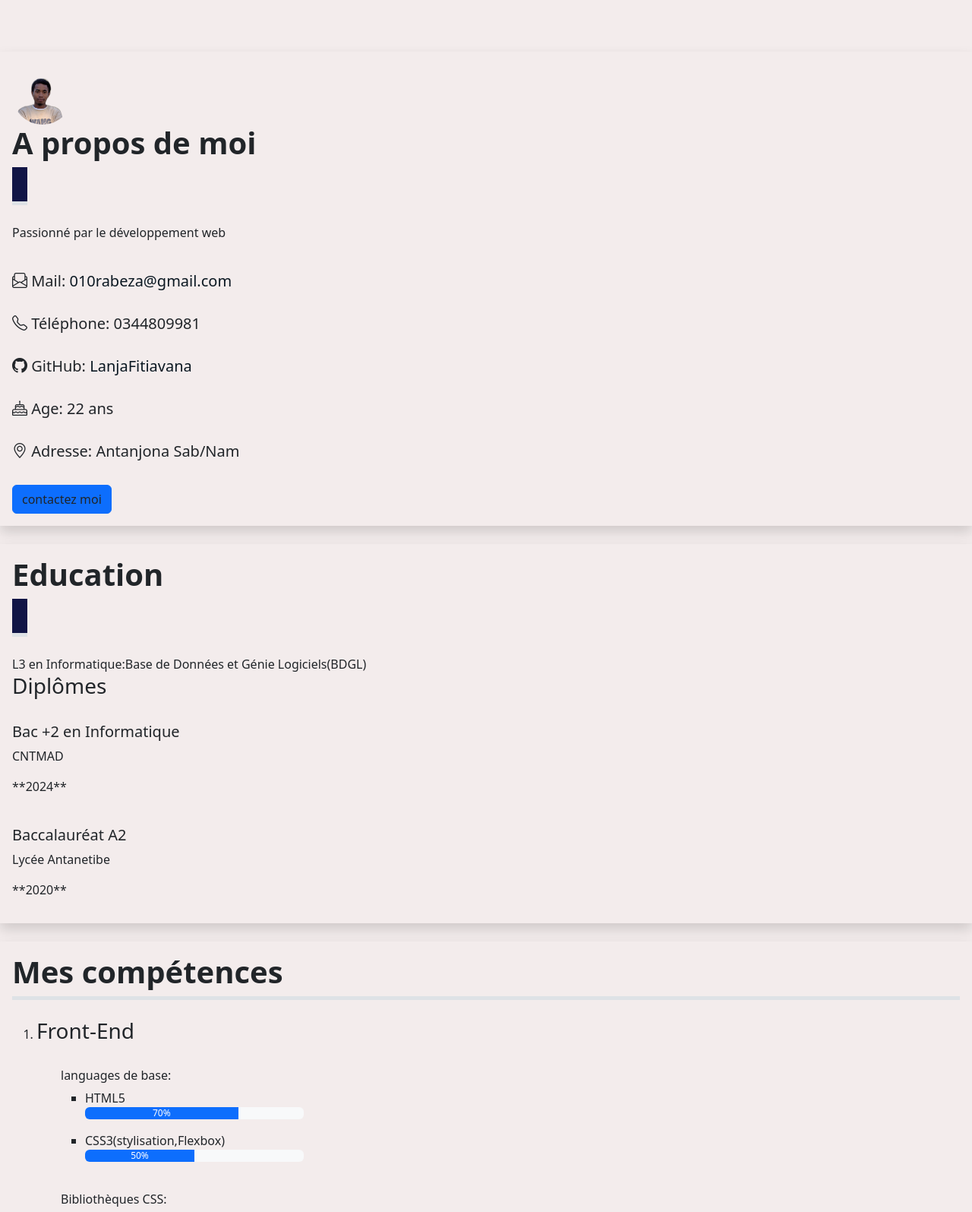
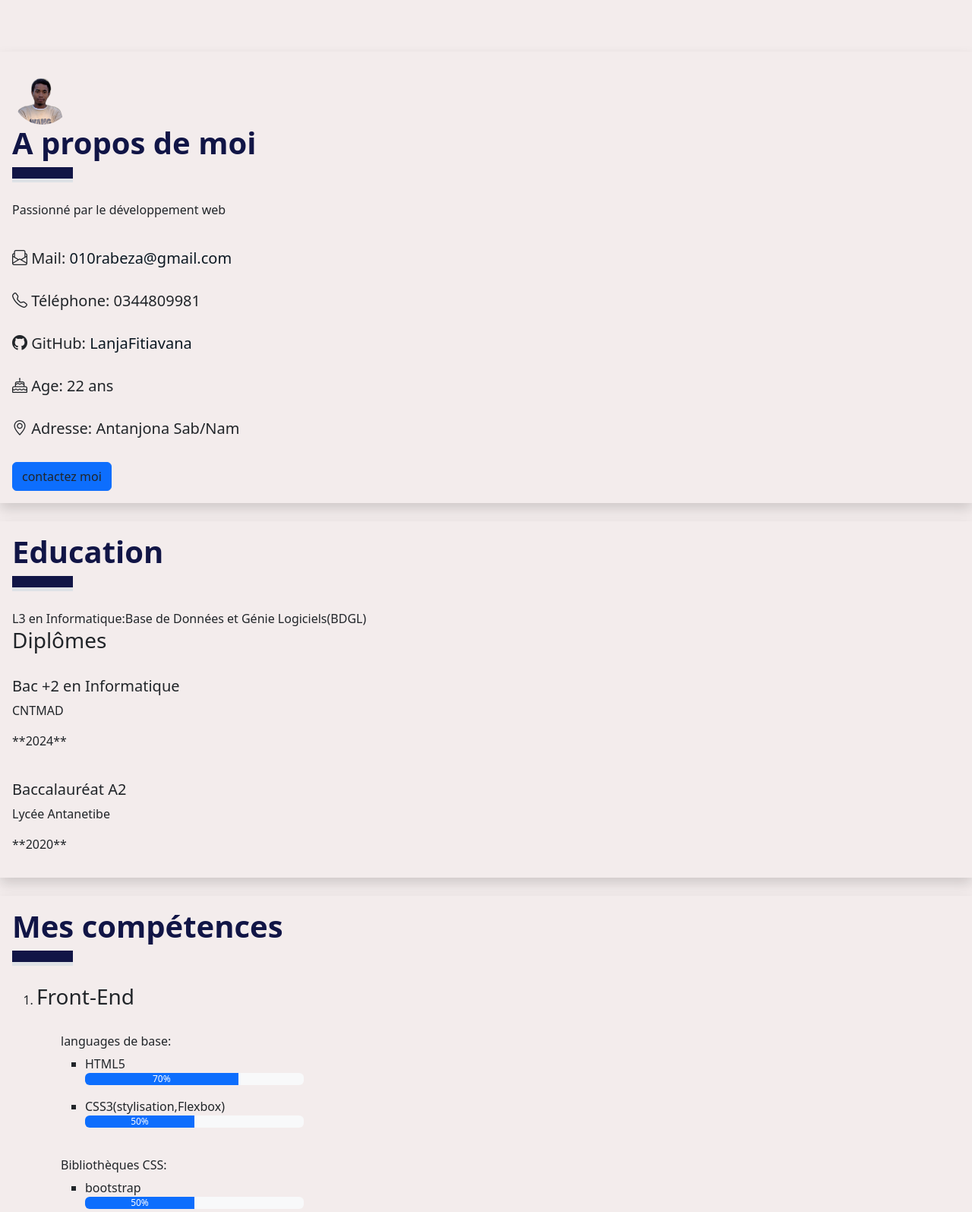
Before and after one commit to LanjaFitiavana/porftolio-fitiavana, a Django app: page / in a window 1280 px wide. Shown: the part 356-1951 px from the top of the page at 76% size. Run offline with Django 5.2, Linux system fonts and the light colour scheme; some libraries are stand-ins or nearby versions.

Commit message:
dernier deploiment pour finaliser tout

```diff
--- a/messageemail/static/css/style.css
+++ b/messageemail/static/css/style.css
@@ -49,9 +49,12 @@ textarea{
 }
 
 div.ligne {
-    height: 50px;
-    width: 20px;
+    height: 20px;
+    width: 80px;
     background-color: rgb(17, 21, 70);
+}
+h1.loko{
+    color: rgb(17, 21, 70); ;
 }
 
 
--- a/messageemail/templates/messageemail/home.html
+++ b/messageemail/templates/messageemail/home.html
@@ -35,11 +35,11 @@ class=" p-3 container-fluid">
     </div><br><br><br>
 
 
-    <div class="p-3 shadow container-fluid" id="propos">
+    <div class="p-3 shadow container-fluid " >
         <div class="row justify-content">
             <div class="col-12 ">
             <img src="{% static 'image/cv.png'%}" alt="sary" class="img-fluid rounded-circle" id="kely"><br>
-            <h1 class="fw-bold">A propos de moi </h1>
+            <h1 class="fw-bold loko">A propos de moi </h1>
             <div class="ligne border-bottom border-5"></div><br>
             <p>Passionné par le développement web</p><br>
                 <h5>
@@ -69,7 +69,7 @@ class=" p-3 container-fluid">
 
 
     <div class="p-3 shadow" id="education">
-    <h1 class="fw-bold">Education</h1>
+    <h1 class="fw-bold loko ">Education</h1>
     <div class="border-bottom  border-5 ligne"></div>
     <br>
         L3 en Informatique:Base de Données et Génie Logiciels(BDGL)
@@ -84,8 +84,8 @@ class=" p-3 container-fluid">
 
 
     <div class="p-3 shadow" id="compt">
-<h1 class="fw-bold">Mes compétences</h1>
-<div class="border-bottom  border-5"></div><br>
+<h1 class="fw-bold loko ">Mes compétences</h1>
+<div class="border-bottom  border-5 ligne"></div><br>
 
 <ol>
     <li>
@@ -169,13 +169,20 @@ class=" p-3 container-fluid">
             <li>Quelques lignes de commande</li>
             <li>Vscode</li>
         </ul>
+    </li><br>
+
+    <li>
+        <h3>Déploiment</h3>
     </li>
+        <ul>
+            <h6>Render ,Pythonanywhere</h6>
+        </ul>
 
-</ol>
+    </ol>
     </div><br><br><br>
 
     <div class="p-3 shadow" id="projet">
-            <h1 class="fw-bold">Mes Projets</h1>
+            <h1 class="fw-bold loko">Mes Projets</h1>
             <div class="ligne border-bottom border-5"></div><br>
             <p>L'ensemble de ces élèments m'a permis d'acquérir les bases de Django , et je
             continuerai en approfondissant <br>la création d'API REST avec Django Rest Framwork
@@ -227,6 +234,13 @@ class=" p-3 container-fluid">
                     <h6 class="m-0">Bootstrap</h6>
                 </div>
 
+                <div class="d-flex align-items-center mb-2">
+                    <i class="bi bi-cloud-upload"></i>
+                    <h6 class="m-0">Pythonanywhere</h6>
+                </div>
+
+
+
                 <center >
                     <button type="submit" class="btn btn-primary ms-5 bi bi-eye"><a href="https://fitiavana.pythonanywhere.com" target="blank" class="text-dark text-decoration-none"> Visiter mon site </a></button>
                 </center>
@@ -254,6 +268,12 @@ class=" p-3 container-fluid">
                     <i class="fa-brands fa-html5 me-2"></i>
                     <p class="m-0 ">HTML5&CSS </p>
                 </div>
+
+                <div class=" d-flex align-items-center mb-3  ">
+                    <i class="bi bi-github"></i>
+                    <p class="m-0 ">GitHub </p>
+                </div>
+
             <center>
                 <button type="submit" class="btn btn-primary bi bi-download"> <a href="https://github.com/LanjaFitiavana/mon-projet-django/archive/refs/heads/main.zip" download>
     telecharger mes codes</a></button>
@@ -264,7 +284,7 @@ class=" p-3 container-fluid">
 
 
     <div class="p-3 shadow" id="contact">
-    <h1 class="fw-bold">Contactez Moi </h1>
+    <h1 class="fw-bold loko ">Contactez Moi </h1>
     <div class="border-bottom border-5 ligne"></div><br>
         <h6>Tous les champs ci-dessous sont obligatoire </h6>
         <form method="post">
```
